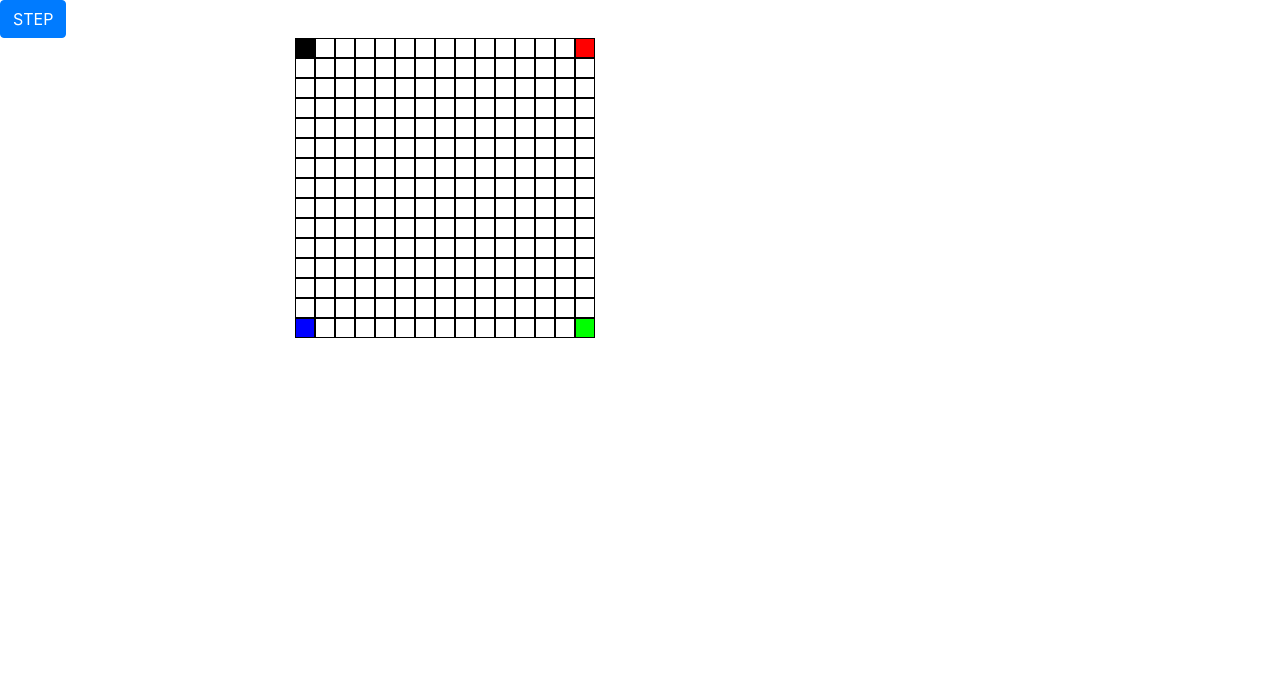
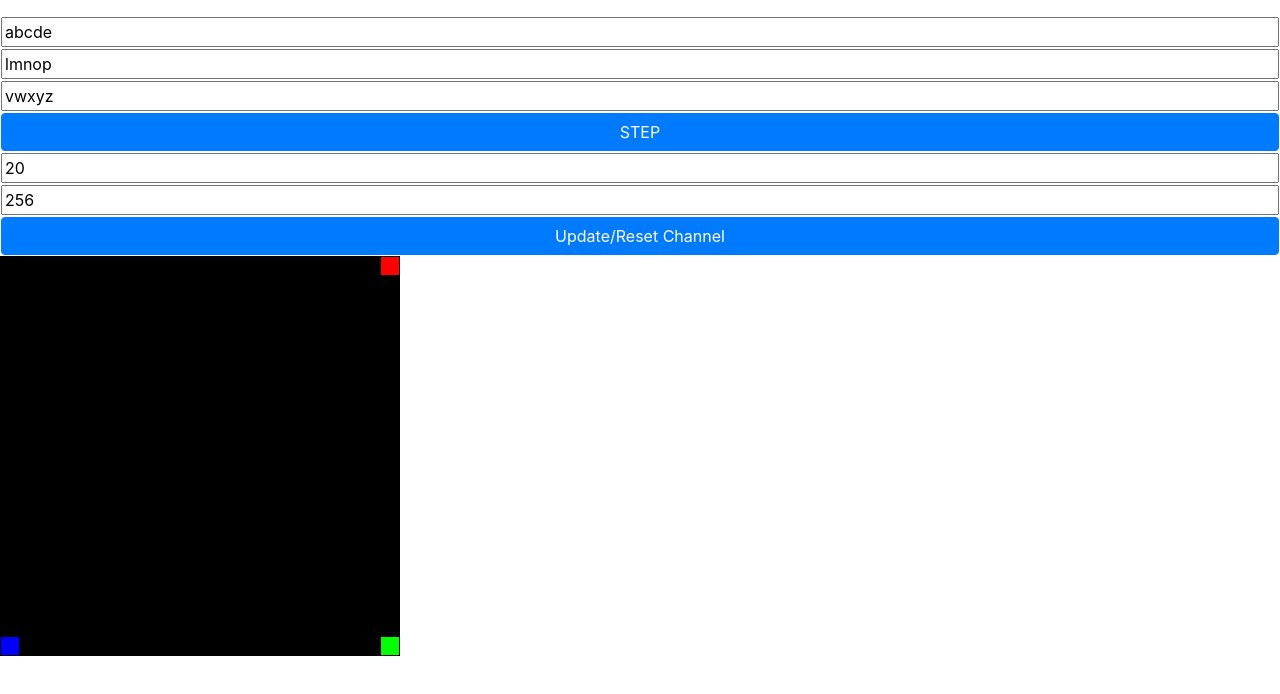
Before and after one commit to Adam-Schlichtmann/nano-simulation, a React (Create React App) app: page / in a window 1280 px wide. Shown: the top 694 px of the page. Built offline with nearby package versions, Linux system fonts and the light colour scheme.

Commit message:
bacteria moving around to best neighbor

```diff
--- a/src/App.js
+++ b/src/App.js
@@ -4,8 +4,10 @@ import "./App.css";
 import Row from "./Row";
 import { Button } from "react-bootstrap";
 
+// CONSTANTS FOR MATH
 const e = 2.71828;
-const D = 10 ** -9;
+const D = 8;
+
 class App extends React.Component {
   constructor() {
     super();
@@ -16,10 +18,20 @@ class App extends React.Component {
       RX: [],
       time: 0,
       Q: 256,
-      squareSize: 15
+      squareSize: 20,
+      error: "",
+      inputN: 20,
+      inputQ: 256,
+      payload: [
+        { goal: "RX-red", input: "abcde" },
+        { goal: "RX-green", input: "lmnop" },
+        { goal: "RX-blue", input: "vwxyz" }
+      ],
+      bacteria: []
     };
   }
 
+  // MATH HELPERS
   plugIn = (x, equation) => {
     return eval(equation);
   };
@@ -37,8 +49,13 @@ class App extends React.Component {
     }
     return area;
   };
+  // EMD MATH HELPERS
 
   componentDidMount() {
+    this.boardGen();
+  }
+
+  boardGen = () => {
     let colors = [];
     let temp = [];
     const n = this.state.squareSize * this.state.squareSize + 1;
@@ -79,9 +96,9 @@ class App extends React.Component {
         });
       } else {
         temp.push({
-          r: 256,
-          g: 256,
-          b: 256,
+          r: 0,
+          g: 0,
+          b: 0,
           x: row,
           y: i % nSqr === 0 ? 14 : (i % nSqr) - 1
         });
@@ -95,27 +112,50 @@ class App extends React.Component {
     }
     this.setState({
       RX: [
-        { x: 0, y: nSqr - 1 },
-        { x: nSqr - 1, y: nSqr - 1 },
-        { x: nSqr - 1, y: 0 }
+        { name: "RX-blue", x: 0, y: nSqr - 1 },
+        { name: "RX-green", x: nSqr - 1, y: nSqr - 1 },
+        { name: "RX-red", x: nSqr - 1, y: 0 }
       ],
-      colors
+      colors: colors
     });
-  }
+  };
+
   getRandomInt = max => {
     return Math.floor(Math.random() * Math.floor(max));
   };
 
-  // getConcentrationOfSquare = point => {
-  //   const distanceToTx = Math.sqrt(point.x ** 2 + point.y ** 2);
-  //   const { r, g, b } = this.getConcentrationRGB(distanceToTx, this.state.time);
-  //   const update = this.state.colors.find(
-  //     p => point.x === p.x && point.y === p.y
-  //   );
-  //   this.setState({
-  //     colors: [{ r: r, g: g, b: b, ...update }, ...this.state.colors]
-  //   });
-  // };
+  // SET STATES FOR VAR CHANGES
+  changeN = n => {
+    var reg = new RegExp("^[0-9]+$");
+    (reg.test(n) || n === "") && n < 31
+      ? this.setState({ inputN: n, error: "" })
+      : this.ERRORTEXT("Invalid N");
+  };
+  changeQ = q => {
+    var reg = new RegExp("^[0-9]+$");
+    reg.test(q) || q === ""
+      ? this.setState({ inputQ: q, error: "" })
+      : this.ERRORTEXT("Invalid Q");
+  };
+  ERRORTEXT = text => {
+    this.setState({ error: text });
+  };
+
+  payloadChange = (rx, val) => {
+    const { payload } = this.state;
+    if (rx === "RX-red") {
+      payload[0].input = val;
+    } else if (rx === "RX-green") {
+      payload[1].input = val;
+    } else if (rx === "RX-blue") {
+      payload[2].input = val;
+    } else {
+      console.log("ERROR IN PAYLOAD CHANGE");
+    }
+    this.setState({ payload: payload });
+  };
+
+  // STATE CHANGES END
   notTXorRX = (x, y) => {
     let good = true;
     this.state.RX.forEach(rec => {
@@ -129,86 +169,193 @@ class App extends React.Component {
     return good;
   };
 
-  setSquaresAtR = (concen, r, Rx) => {
-    let { colors } = this.state;
+  setSquaresAtR = (colors, concen, r, Rx) => {
     let x = 0; // COlUMN
     let y = 0; // ROW
     if (Rx.x === 0 && Rx.y === 0) {
-      console.log("Top left");
       // top left
       y = r;
       while (y >= 0) {
         if (this.notTXorRX(x, y)) {
           colors[y][x].r += concen;
+        }
         x += 1;
         y -= 1;
       }
-      }
     } else if (Rx.x === this.state.squareSize - 1 && Rx.y === 0) {
       // Top Right
-      console.log("Top Right");
+
       y = r;
       x = this.state.squareSize - 1;
       while (y >= 0) {
         if (this.notTXorRX(x, y)) {
           colors[y][x].r += concen;
+        }
         x -= 1;
         y -= 1;
       }
-      }
     } else if (Rx.x === 0 && Rx.y === this.state.squareSize - 1) {
       // Bottom left
-      console.log("bot left");
+
       y = this.state.squareSize - 1;
       x = r;
       while (x >= 0) {
         if (this.notTXorRX(x, y)) {
           colors[y][x].b += concen;
+        }
         x -= 1;
         y -= 1;
-        }
       }
     } else if (
       Rx.x === this.state.squareSize - 1 &&
       Rx.y === this.state.squareSize - 1
     ) {
       // Bottom right
-      console.log("bot Right");
       y = this.state.squareSize - 1;
       x = this.state.squareSize - r - 1;
       while (x <= this.state.squareSize - 1) {
         if (this.notTXorRX(x, y)) {
           colors[y][x].g += concen;
+        }
         x += 1;
         y -= 1;
       }
     }
-    }
-    this.setState({ colors });
+    return colors;
   };
 
   getDiffusedConcentration = (r, t) => {
-    return r * t < 256 ? r * t : 256;
-    // return (
-    //   (this.state.Q / (2 * D * Math.PI * r)) *
-    //   (1 -
-    //     (2 / Math.sqrt(Math.PI)) *
-    //       this.integrate(
-    //         0,
-    //         (r / Math.sqrt(4 * D * t), e + "**((-" + t + ")**2)")
-    //       ))
-    // );
+    // return (this.state.squareSize - r) * t < 256
+    //   ? (this.state.squareSize - r) * t
+    //   : 256;
+    return (
+      (this.state.Q / (2 * D * Math.PI * r)) *
+      (1 -
+        (2 / Math.sqrt(Math.PI)) *
+          this.integrate(
+            0,
+            (r / Math.sqrt(4 * D * t), e + "**((-" + t + ")**2)")
+          ))
+    );
   };
 
   updateColors = () => {
+    let { colors } = this.state;
     this.state.RX.forEach(rec => {
       for (let i = 1; i < this.state.squareSize; i++) {
         const concen = this.getDiffusedConcentration(i, this.state.time);
-        this.setSquaresAtR(concen, i, rec);
+        colors = this.setSquaresAtR(colors, concen, i, rec);
       }
     });
 
-    this.setState({ time: (this.state.time += 1) });
+    this.setState({ colors, time: (this.state.time += 1) });
+  };
+
+  createBacteria = () => {
+    let released = false;
+    let i = 0;
+    while (!released) {
+      const index = this.getRandomInt(3);
+      const color = this.state.payload[index].goal;
+      const activeBac = this.state.bacteria.filter(bac => bac.color === color);
+      if (activeBac.length < this.state.payload[index].input.length) {
+        released = true;
+        return {
+          payload: this.state.payload[index].input[activeBac.length],
+          locationX: this.state.TX.x,
+          locationY: this.state.TX.y,
+          color: color,
+          start: this.state.time,
+          end: false
+        };
+      }
+      i++;
+      if (i > 20) {
+        return;
+      }
+    }
+  };
+
+  checkNeighborBacteria = bac => {
+    const { colors } = this.state;
+    const x = bac.locationX;
+    const y = bac.locationY;
+    let neighbors = [];
+    for (let i = 0; i < colors.length; i++) {
+      const temp = colors[i].filter(
+        color =>
+          (color.x === x + 1 && color.y === y) ||
+          (color.x === x - 1 && color.y === y) ||
+          (color.x === x && color.y === y + 1) ||
+          (color.x === x && color.y === y - 1) ||
+          (color.x === x - 1 && color.y === y - 1) ||
+          (color.x === x + 1 && color.y === y - 1) ||
+          (color.x === x + 1 && color.y === y + 1) ||
+          (color.x === x - 1 && color.y === y + 1)
+      );
+      neighbors.push(...temp);
+    }
+    const randomMove = this.getRandomInt(neighbors.length);
+    let maxR = neighbors[randomMove];
+    let maxG = neighbors[randomMove];
+    let maxB = neighbors[randomMove];
+    for (let i = 0; i < neighbors.length; i++) {
+      maxR = neighbors[i].r > maxR.r ? neighbors[i] : maxR;
+      maxG = neighbors[i].g > maxG.g ? neighbors[i] : maxG;
+      maxB = neighbors[i].b > maxB.b ? neighbors[i] : maxB;
+    }
+    return [maxR, maxG, maxB];
+  };
+
+  bacteriaStep = () => {
+    const { bacteria } = this.state;
+    if (
+      this.state.bacteria.length <
+        this.state.payload.reduce(function(acc, obj) {
+          return acc + obj.input.length;
+        }, 0) &&
+      this.state.time % 5 === 0
+    ) {
+      bacteria.push(this.createBacteria());
+    }
+    const newBac = bacteria.map(bac => {
+      if (
+        bac.color === "RX-red" &&
+        bac.locationX === this.state.RX[2].x &&
+        bac.locationY === this.state.RX[2].y
+      ) {
+        return { ...bac, end: this.state.time };
+      } else if (
+        bac.color === "RX-blue" &&
+        bac.locationX === this.state.RX[1].x &&
+        bac.locationY === this.state.RX[1].y
+      ) {
+        return { ...bac, end: this.state.time };
+      } else if (
+        bac.color === "RX-green" &&
+        bac.locationX === this.state.RX[0].x &&
+        bac.locationY === this.state.RX[0].y
+      ) {
+        return { ...bac, end: this.state.time };
+      } else {
+        const rgb = this.checkNeighborBacteria(bac);
+        if (bac.color === "RX-red") {
+          return { ...bac, locationX: rgb[0].x, locationY: rgb[0].y };
+        } else if (bac.color === "RX-green") {
+          return { ...bac, locationX: rgb[1].x, locationY: rgb[1].y };
+        } else if (bac.color === "RX-blue") {
+          return { ...bac, locationX: rgb[2].x, locationY: rgb[2].y };
+        } else {
+          return bac;
+        }
+      }
+    });
+    this.setState({ bacteria: newBac });
+  };
+
+  simIteration = () => {
+    this.updateColors();
+    this.bacteriaStep();
   };
 
   render() {
@@ -217,18 +364,75 @@ class App extends React.Component {
         style={{ display: "flex", flexDirection: "column", flex: 1 }}
         className='App'
       >
-        <div style={{ display: "flex", flex: 0.3 }}>
-          <Button onClick={() => this.updateColors()}>STEP</Button>
+        <div style={{ display: "flex", flex: 0.3, flexDirection: "column" }}>
+          <p>{this.state.error}</p>
+          <input
+            style={{ margin: 1 }}
+            type='text'
+            name='r-val'
+            placeholder='RX-red'
+            value={this.state.payload[0].input}
+            disabled={this.state.time > 0}
+            onChange={n => this.payloadChange("RX-red", n.target.value)}
+          />
+          <input
+            style={{ margin: 1 }}
+            type='text'
+            name='g-val'
+            placeholder='RX-green'
+            value={this.state.payload[1].input}
+            disabled={this.state.time > 0}
+            onChange={q => this.payloadChange("RX-green", q.target.value)}
+          />
+          <input
+            style={{ margin: 1 }}
+            type='text'
+            name='b-val'
+            placeholder='RX-blue'
+            value={this.state.payload[2].input}
+            disabled={this.state.time > 0}
+            onChange={n => this.payloadChange("RX-blue", n.target.value)}
+          />
+          <Button style={{ margin: 1 }} onClick={() => this.simIteration()}>
+            STEP
+          </Button>
+          <input
+            style={{ margin: 1 }}
+            type='text'
+            name='n-value'
+            placeholder='enter a value for n'
+            value={this.state.inputN}
+            onChange={n => this.changeN(n.target.value)}
+          />
+          <input
+            style={{ margin: 1 }}
+            type='text'
+            name='n-value'
+            placeholder='enter a value for q'
+            value={this.state.inputQ}
+            onChange={q => this.changeQ(q.target.value)}
+          />
+          <Button
+            style={{ margin: 1 }}
+            onClick={() =>
+              this.setState(
+                {
+                  squareSize: this.state.inputN,
+                  Q: this.state.inputQ,
+                  time: 0
+                },
+                () => this.boardGen()
+              )
+            }
+          >
+            Update/Reset Channel
+          </Button>
         </div>
-        <div style={{ display: "flex", flexDirection: "row" }}>
-          <div
-            style={{ display: "flex", flexDirection: "column", flex: 0.3 }}
-          ></div>
-          <div style={{ display: "flex", flexDirection: "column", flex: 1 }}>
+
+        <div style={{ justifyContent: "center", alignItems: "center" }}>
           {this.state.colors.map(color => (
-              <Row row={color} />
+            <Row row={color} bacteria={this.state.bacteria} />
           ))}
-          </div>
         </div>
       </div>
     );
@@ -236,26 +440,6 @@ class App extends React.Component {
 }
 
 export default App;
-
-// getNeighbors = (x, y) => {
-//   const { colors } = this.state;
-//   let neighbors = [];
-//   for (let i = 0; i < colors.length; i++) {
-//     const temp = colors[i].filter(
-//       color =>
-//         (color.x === x + 1 && color.y === y) ||
-//         (color.x === x - 1 && color.y === y) ||
-//         (color.x === x && color.y === y + 1) ||
-//         (color.x === x && color.y === y - 1) ||
-//         (color.x === x - 1 && color.y === y - 1) ||
-//         (color.x === x + 1 && color.y === y - 1) ||
-//         (color.x === x + 1 && color.y === y + 1) ||
-//         (color.x === x - 1 && color.y === y + 1)
-//     );
-//     neighbors.push(...temp);
-//   }
-//   return neighbors;
-// };
 
 // getNeighborsConcentration = node => {
 //   const neighbors = this.getNeighbors(node.x, node.y);
@@ -287,3 +471,15 @@ export default App;
 //     b: avgB
 //   };
 // };
+
+// MOVE TO BEST NEIGHBORS
+// const rgb = this.checkNeighborBacteria(bac);
+// if (bac.color === "RX-red") {
+//   return { ...bac, locationX: rgb[0].x, locationY: rgb[0].y };
+// } else if (bac.color === "RX-green") {
+//   return { ...bac, locationX: rgb[1].x, locationY: rgb[1].y };
+// } else if (bac.color === "RX-blue") {
+//   return { ...bac, locationX: rgb[2].x, locationY: rgb[2].y };
+// } else {
+//   return bac;
+// }
--- /dev/null
+++ b/src/Bacteria.js
@@ -0,0 +1,26 @@
+import React from "react";
+import PropTypes from "prop-types";
+
+const Bacteria = props => {
+  return (
+    <div
+      style={{
+        flex: 1,
+        borderRadius: 15,
+        width: 20,
+        height: 20,
+        backgroundColor: "black"
+      }}
+    >
+      <p style={{ textAlign: "center", color: "white" }}>
+        {props.bacteria.payload}
+      </p>
+    </div>
+  );
+};
+
+Bacteria.propTypes = { bacteria: PropTypes.object };
+
+Bacteria.defaultProps = {};
+
+export default Bacteria;
--- a/src/Row.js
+++ b/src/Row.js
@@ -6,13 +6,14 @@ function Row(props) {
   return (
     <div className='Row' style={{ display: "flex", flexDirection: "row" }}>
       {props.row.map(item => (
-        <Square params={item} />
+        <Square params={item} bacteria={props.bacteria} />
       ))}
     </div>
   );
 }
 
 Row.propTypes = {
+  bacteria: PropTypes.arrayOf(PropTypes.object).isRequired,
   row: PropTypes.arrayOf(PropTypes.object).isRequired
 };
 export default Row;
--- a/src/Square.js
+++ b/src/Square.js
@@ -1,5 +1,6 @@
 import React from "react";
 import { PropTypes } from "prop-types";
+import Bacteria from "./Bacteria";
 
 function Square(props) {
   const styles = {
@@ -8,20 +9,26 @@ function Square(props) {
     height: 20,
     border: ".25px solid black"
   };
+  const bac = props.bacteria.find(
+    bac => bac.locationX === props.params.x && bac.locationY === props.params.y
+  );
+
   return (
     <div
       onClick={() => console.log(props.params.x + " " + props.params.y)}
       style={styles}
-    ></div>
+    >
+      {bac && !bac.end && <Bacteria bacteria={bac} />}
+    </div>
   );
 }
 
 Square.propTypes = {
   params: PropTypes.object,
-  bacteria: PropTypes.object
+  bacteria: PropTypes.arrayOf(PropTypes.object)
 };
 
 Square.defaultProps = {
-  bacteria: {}
+  bacteria: null
 };
 export default Square;
```
Lines whose indentation alone changed are shown as unchanged.
